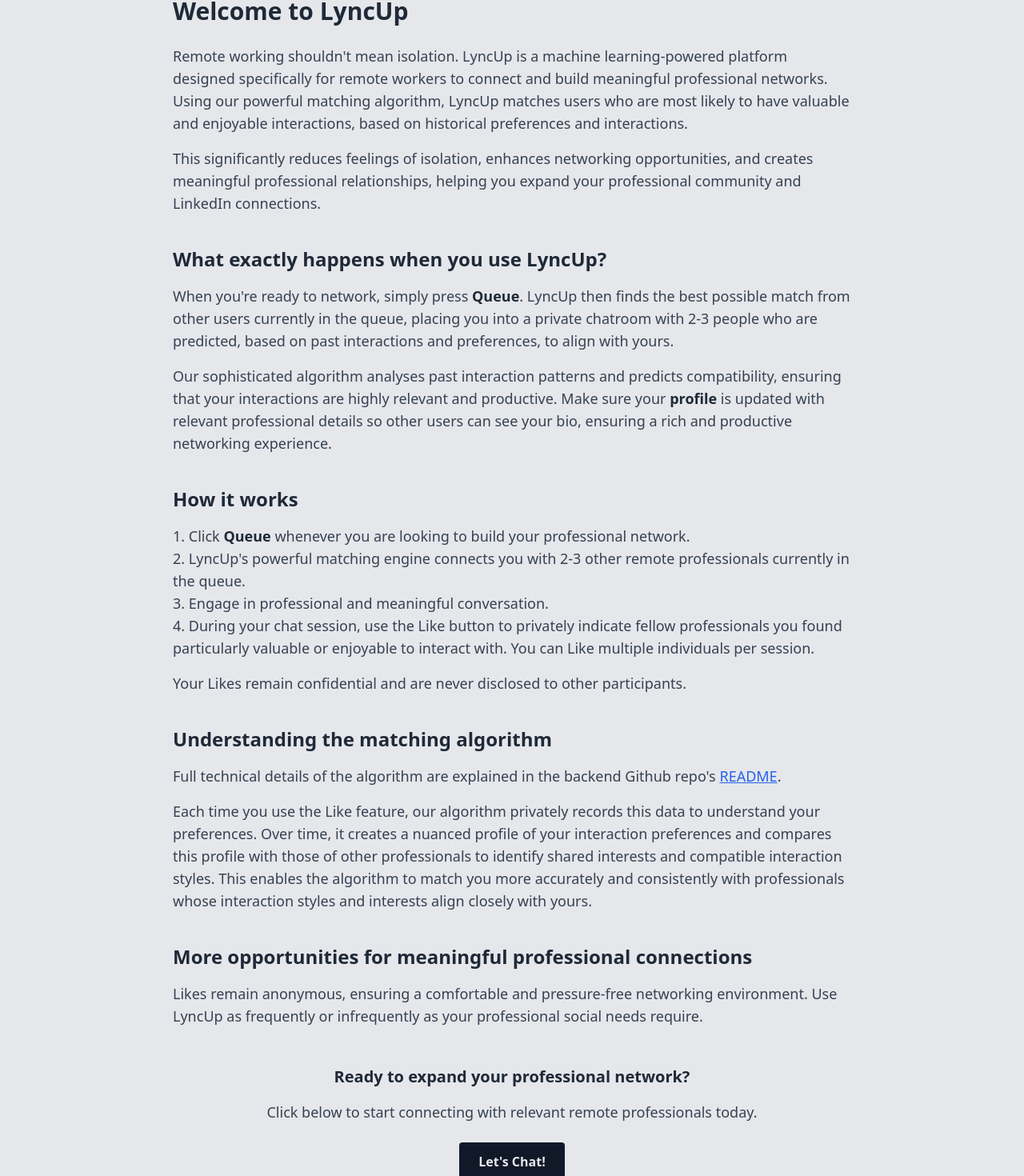
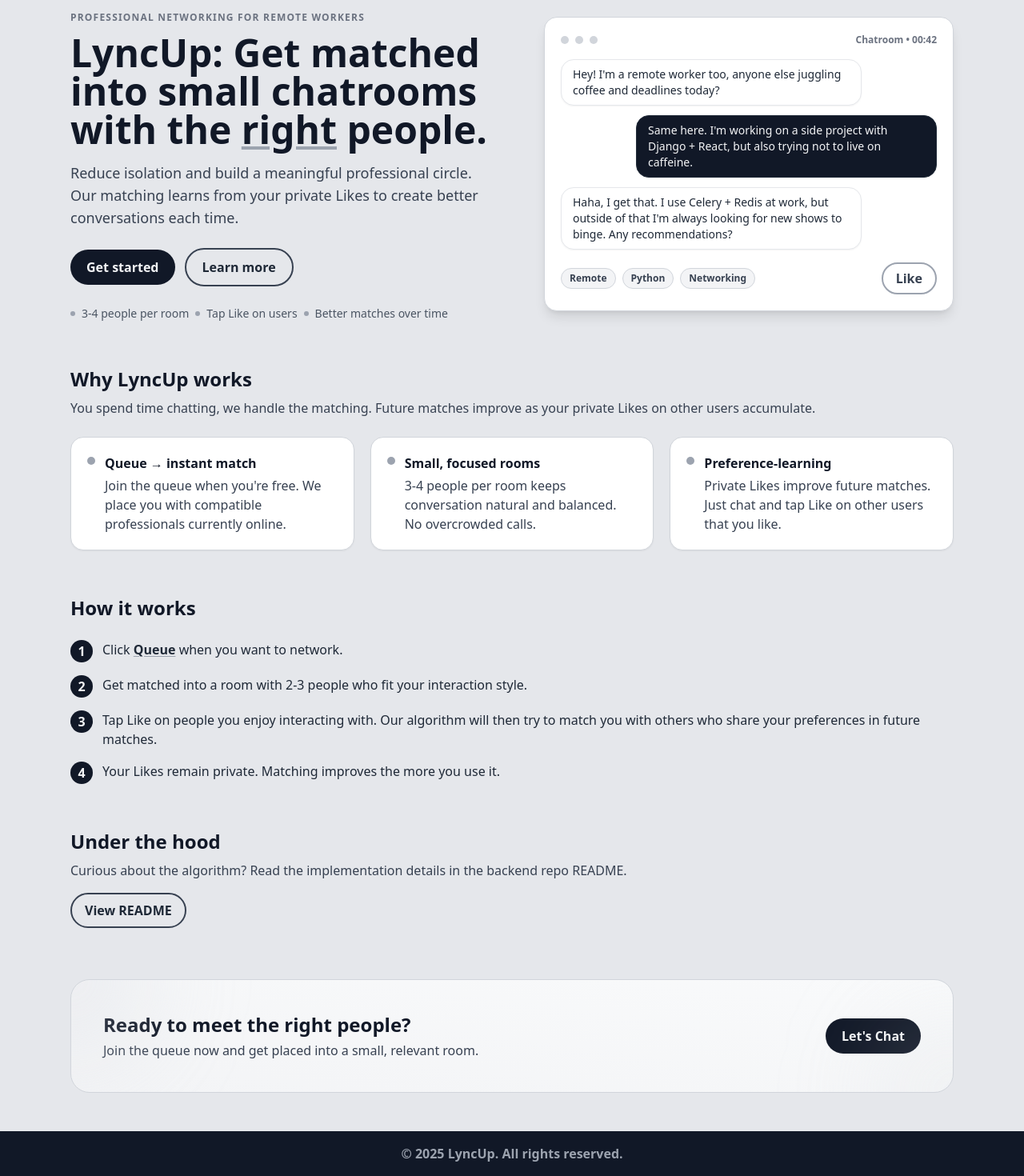
Before and after one commit to jumanlee/lyncupreact, a React (Vite) app: page / in a window 1280 px wide. Shown: the part 112-1582 px from the top of the page at 80% size. Built offline with nearby package versions, Linux system fonts and the light colour scheme; no server answers.

Commit message:
improved UI of aboutus page

```diff
--- a/src/screens/AboutUs.tsx
+++ b/src/screens/AboutUs.tsx
@@ -1,149 +1,290 @@
 import React from "react";
-import { useNavigate } from "react-router-dom";
+import { Link, useNavigate } from "react-router-dom";
 
 const AboutUs: React.FC = () => {
   const navigate = useNavigate();
 
   return (
     <div className="bg-gray-200 min-h-screen text-gray-700">
-      <div className="max-w-4xl mx-auto px-6 py-12">
-        {/* ─────────  HERO  ───────── */}
-        <h1 className="text-3xl font-bold text-gray-800 mb-6">
-          Welcome to LyncUp
+      <div className="max-w-6xl mx-auto px-6 py-12">
+        {/* ───────── HERO ───────── */}
+        <section className="grid grid-cols-1 md:grid-cols-2 gap-8 items-center">
+          {/* Left: copy */}
+          <div>
+            <span className="inline-block text-xs tracking-widest uppercase text-gray-500 font-semibold mb-3">
+              Professional networking for remote workers
+            </span>
+            <h1 className="text-4xl md:text-5xl font-extrabold text-gray-900 leading-tight">
+              LyncUp: Get matched into small chatrooms with the{" "}
+              <span className="underline decoration-gray-400">right</span>{" "}
+              people.
             </h1>
-        <p className="mb-4 text-lg">
-          Remote working shouldn't mean isolation. LyncUp is a machine
-          learning-powered platform designed specifically for remote workers to
-          connect and build meaningful professional networks. Using our powerful
-          matching algorithm, LyncUp matches users who are most likely to have
-          valuable and enjoyable interactions, based on historical preferences
-          and interactions.
-        </p>
-        <p className="mb-4 text-lg">
-          This significantly reduces feelings of isolation, enhances networking
-          opportunities, and creates meaningful professional relationships,
-          helping you expand your professional community and LinkedIn
-          connections.
+            <p className="mt-4 text-lg text-gray-700">
+              Reduce isolation and build a meaningful professional circle. Our
+              matching learns from your private Likes to create better
+              conversations each time.
             </p>
 
-        {/* ─────────  WHAT  ───────── */}
-        <h2 className="text-2xl font-semibold text-gray-800 mt-10 mb-4">
-          What exactly happens when you use LyncUp?
-        </h2>
-        <p className="mb-4 text-lg">
-          When you're ready to network, simply press{" "}
+            <div className="mt-6 flex items-center gap-3">
               <button
                 onClick={() => navigate("/queue")}
-            className="text-gray-800 hover:text-gray-1000 font-semibold"
+                className="px-5 py-2.5 rounded-full bg-gray-900 text-gray-100 font-semibold hover:bg-gray-800 transition"
               >
-            Queue
+                Get started
               </button>
-          . LyncUp then finds the best possible match from other users currently
-          in the queue, placing you into a private chatroom with 2-3 people who
-          are predicted, based on past interactions and preferences, to align
-          with yours.
-        </p>
-        <p className="mb-4 text-lg">
-          Our sophisticated algorithm analyses past interaction patterns and
-          predicts compatibility, ensuring that your interactions are highly
-          relevant and productive. Make sure your{" "}
+              <Link
+                to="/aboutus"
+                className="px-5 py-2.5 rounded-full border-2 border-gray-700 text-gray-800 font-semibold hover:bg-gray-100 transition"
+              >
+                Learn more
+              </Link>
+            </div>
+
+            {/* Social proof / small stats */}
+            <div className="mt-6 flex flex-wrap gap-6 text-sm text-gray-600">
+              <div className="flex items-center gap-2">
+                <div className="flex items-center gap-2">
+                  <Dot /> 3-4 people per room
+                </div>
+                <div className="flex items-center gap-2">
+                  <Dot /> Tap Like on users
+                </div>
+                <Dot /> Better matches over time
+              </div>
+            </div>
+          </div>
+
+          {/* Right: visual mock (no external assets) */}
+          <div className="md:pl-6">
+            <div className="relative">
+              {/* card frame */}
+              <div className="rounded-2xl shadow-lg bg-white border border-gray-300 p-4 md:p-5">
+                {/* header bar */}
+                <div className="flex items-center justify-between">
+                  <div className="flex items-center gap-2">
+                    <div className="w-2.5 h-2.5 rounded-full bg-gray-300" />
+                    <div className="w-2.5 h-2.5 rounded-full bg-gray-300" />
+                    <div className="w-2.5 h-2.5 rounded-full bg-gray-300" />
+                  </div>
+                  <span className="text-xs font-semibold text-gray-500">
+                    Chatroom • 00:42
+                  </span>
+                </div>
+
+                {/* chat mock */}
+                <div className="mt-4 space-y-3">
+                  <Bubble who="them">
+                    Hey! I'm a remote worker too, anyone else juggling coffee
+                    and deadlines today?
+                  </Bubble>
+                  <Bubble who="me">
+                    Same here. I'm working on a side project with Django +
+                    React, but also trying not to live on caffeine.
+                  </Bubble>
+                  <Bubble who="them">
+                    Haha, I get that. I use Celery + Redis at work, but outside
+                    of that I'm always looking for new shows to binge. Any
+                    recommendations?
+                  </Bubble>
+                </div>
+
+                {/* footer actions */}
+                <div className="mt-4 flex items-center justify-between">
+                  <div className="flex gap-2">
+                    <Tag>Remote</Tag>
+                    <Tag>Python</Tag>
+                    <Tag>Networking</Tag>
+                  </div>
                   <button
-            onClick={() => navigate("/profile")}
-            className="text-gray-800 hover:text-gray-1000 font-semibold"
+                    onClick={() => navigate("/queue")}
+                    className="px-4 py-1.5 rounded-full border-2 border-gray-400 text-gray-700 font-semibold hover:bg-gray-100 transition"
                   >
-            profile
-          </button>{" "}
-          is updated with relevant professional details so other users can see
-          your bio, ensuring a rich and productive networking experience.
+                    Like
+                  </button>
+                </div>
+              </div>
+
+              {/* glow */}
+              <div className="absolute -inset-2 -z-10 rounded-3xl bg-gradient-to-tr from-gray-300/40 to-gray-100/10 blur-xl" />
+            </div>
+          </div>
+        </section>
+
+        {/* ───────── VALUE / FEATURES ───────── */}
+        <section className="mt-14">
+          <h2 className="text-2xl font-bold text-gray-900">Why LyncUp works</h2>
+          <p className="mt-2 text-gray-700">
+            You spend time chatting, we handle the matching. Future matches
+            improve as your private Likes on other users accumulate.
           </p>
 
-        {/* ─────────  HOW  ───────── */}
-        <h2 className="text-2xl font-semibold text-gray-800 mt-10 mb-4">
-          How it works
-        </h2>
-        <ol className="list-decimal list-inside mb-4 text-lg">
-          <li>
+          <div className="mt-6 grid grid-cols-1 sm:grid-cols-2 lg:grid-cols-3 gap-5">
+            <Card
+              title="Queue → instant match"
+              body="Join the queue when you're free. We place you with compatible professionals currently online."
+            />
+            <Card
+              title="Small, focused rooms"
+              body="3-4 people per room keeps conversation natural and balanced. No overcrowded calls."
+            />
+            <Card
+              title="Preference-learning"
+              body="Private Likes improve future matches. Just chat and tap Like on other users that you like."
+            />
+          </div>
+        </section>
+
+        {/* ───────── HOW IT WORKS (steps) ───────── */}
+        <section className="mt-14">
+          <h2 className="text-2xl font-bold text-gray-900">How it works</h2>
+          <div className="mt-6 grid gap-4">
+            <Step
+              n={1}
+              text={
+                <>
                   Click{" "}
-            <button
-              onClick={() => navigate("/queue")}
-              className="text-gray-800 hover:text-gray-1000 font-semibold"
-            >
+                  <InlineLink onClick={() => navigate("/queue")}>
                     Queue
-            </button>{" "}
-            whenever you are looking to build your professional network.
-          </li>
-          <li>
-            LyncUp's powerful matching engine connects you with 2-3 other remote
-            professionals currently in the queue.
-          </li>
-          <li>Engage in professional and meaningful conversation.</li>
-          <li>
-            During your chat session, use the Like button to privately indicate
-            fellow professionals you found particularly valuable or enjoyable to
-            interact with. You can Like multiple individuals per session.
-          </li>
-        </ol>
-        <p className="mb-4 text-lg">
-          Your Likes remain confidential and are never disclosed to other
-          participants.
+                  </InlineLink>{" "}
+                  when you want to network.
+                </>
+              }
+            />
+            <Step
+              n={2}
+              text="Get matched into a room with 2-3 people who fit your interaction style."
+            />
+            <Step
+              n={3}
+              text="Tap Like on people you enjoy interacting with. Our algorithm will then try to match you with others who share your preferences in future matches."
+            />
+            <Step
+              n={4}
+              text="Your Likes remain private. Matching improves the more you use it."
+            />
+          </div>
+        </section>
+
+        {/* ───────── TECH NOTE ───────── */}
+        <section className="mt-14">
+          <h2 className="text-2xl font-bold text-gray-900">Under the hood</h2>
+          <p className="mt-2 text-gray-700">
+            Curious about the algorithm? Read the implementation details in the
+            backend repo README.
           </p>
-
-        {/* ─────────  MATCHING  ───────── */}
-        <h2 className="text-2xl font-semibold text-gray-800 mt-10 mb-4">
-          Understanding the matching algorithm
-        </h2>
-        <p className="mb-4 text-lg">
-          Full technical details of the algorithm are explained in the backend
-          Github repo's{" "}
           <a
             href="https://github.com/jumanlee/lyncupdjango?tab=readme-ov-file#matching-algorithm-implementation"
             target="_blank"
             rel="noopener noreferrer"
-            className="text-blue-600 underline hover:text-blue-800"
+            className="inline-block mt-4 px-4 py-2 rounded-full border-2 border-gray-700 text-gray-800 font-semibold hover:bg-gray-100 transition"
           >
-            README
+            View README
           </a>
-          .
+        </section>
+
+        {/* ───────── CTA BAND ───────── */}
+        <section className="mt-16">
+          <div className="relative overflow-hidden rounded-3xl border border-gray-300 bg-gradient-to-tr from-gray-100 to-gray-50">
+            <div className="p-8 md:p-10 flex flex-col md:flex-row md:items-center md:justify-between gap-6">
+              <div>
+                <h3 className="text-2xl font-extrabold text-gray-900">
+                  Ready to meet the right people?
+                </h3>
+                <p className="mt-1 text-gray-700">
+                  Join the queue now and get placed into a small, relevant room.
                 </p>
-        <p className="mb-4 text-lg">
-          Each time you use the Like feature, our algorithm privately records
-          this data to understand your preferences. Over time, it creates a
-          nuanced profile of your interaction preferences and compares this
-          profile with those of other professionals to identify shared interests
-          and compatible interaction styles. This enables the algorithm to match
-          you more accurately and consistently with professionals whose
-          interaction styles and interests align closely with yours.
-        </p>
-
-        {/* ─────────  NO PRESSURE  ───────── */}
-        <h2 className="text-2xl font-semibold text-gray-800 mt-10 mb-4">
-          More opportunities for meaningful professional connections
-        </h2>
-        <p className="mb-4 text-lg">
-          Likes remain anonymous, ensuring a comfortable and pressure-free
-          networking environment. Use LyncUp as frequently or infrequently as
-          your professional social needs require.
-        </p>
-
-        {/* ─────────  CTA  ───────── */}
-        <div className="text-center mt-12">
-          <h3 className="text-xl text-gray-800 font-semibold mb-4">
-            Ready to expand your professional network?
-          </h3>
-          <p className="mb-6 text-lg">
-            Click below to start connecting with relevant remote professionals
-            today.
-          </p>
+              </div>
+              <div className="flex gap-3">
                 <button
                   onClick={() => navigate("/queue")}
-            className="bg-gray-900 hover:bg-gray-800 text-gray-200 font-semibold py-3 px-6 rounded"
+                  className="px-5 py-2.5 rounded-full bg-gray-900 text-gray-100 font-semibold hover:bg-gray-800 transition"
                 >
-            Let's Chat!
+                  Let's Chat
                 </button>
+                {/* <Link
+                  to="/"
+                  className="px-5 py-2.5 rounded-full border-2 border-gray-700 text-gray-800 font-semibold hover:bg-gray-100 transition"
+                >
+                  Back to login
+                </Link> */}
               </div>
+            </div>
+
+            {/* subtle corners shine */}
+            <div className="pointer-events-none absolute -left-24 -top-24 h-48 w-48 rounded-full bg-gray-300/30 blur-3xl" />
+            <div className="pointer-events-none absolute -right-24 -bottom-24 h-48 w-48 rounded-full bg-gray-300/20 blur-3xl" />
+          </div>
+        </section>
       </div>
     </div>
   );
 };
 
+/* ---------- small presentational helpers (no external deps) ---------- */
+
+function Dot() {
+  return <span className="inline-block w-1.5 h-1.5 rounded-full bg-gray-400" />;
+}
+
+const Bubble: React.FC<{ who: "me" | "them"; children: React.ReactNode }> = ({
+  who,
+  children,
+}) => {
+  const isMe = who === "me";
+  return (
+    <div className={`flex ${isMe ? "justify-end" : "justify-start"}`}>
+      <div
+        className={`max-w-[80%] rounded-2xl px-3.5 py-2 text-sm shadow-sm border ${
+          isMe
+            ? "bg-gray-900 text-gray-100 border-gray-800"
+            : "bg-white text-gray-800 border-gray-200"
+        }`}
+      >
+        {children}
+      </div>
+    </div>
+  );
+};
+
+const Tag: React.FC<{ children: React.ReactNode }> = ({ children }) => (
+  <span className="px-2.5 py-1 rounded-full text-xs font-semibold bg-gray-100 text-gray-700 border border-gray-300">
+    {children}
+  </span>
+);
+
+const Card: React.FC<{ title: string; body: string }> = ({ title, body }) => (
+  <div className="rounded-2xl bg-white border border-gray-300 p-5 shadow-sm hover:shadow transition">
+    <div className="flex items-start gap-3">
+      <div className="mt-1">
+        <div className="w-2.5 h-2.5 rounded-full bg-gray-400" />
+      </div>
+      <div>
+        <h3 className="font-bold text-gray-900">{title}</h3>
+        <p className="mt-1 text-gray-700">{body}</p>
+      </div>
+    </div>
+  </div>
+);
+
+const Step: React.FC<{ n: number; text: React.ReactNode }> = ({ n, text }) => (
+  <div className="flex items-start gap-3">
+    <div className="shrink-0 w-7 h-7 rounded-full bg-gray-900 text-gray-100 flex items-center justify-center font-bold">
+      {n}
+    </div>
+    <p className="text-gray-800">{text}</p>
+  </div>
+);
+
+const InlineLink: React.FC<{
+  onClick: () => void;
+  children: React.ReactNode;
+}> = ({ onClick, children }) => (
+  <button
+    onClick={onClick}
+    className="font-semibold underline decoration-gray-400 underline-offset-2 hover:opacity-80"
+  >
+    {children}
+  </button>
+);
+
 export default AboutUs;
```
Also changed, not shown: src/screens/PublicNavBar.tsx (+2 -5 lines). Lines whose indentation alone changed are shown as unchanged.
